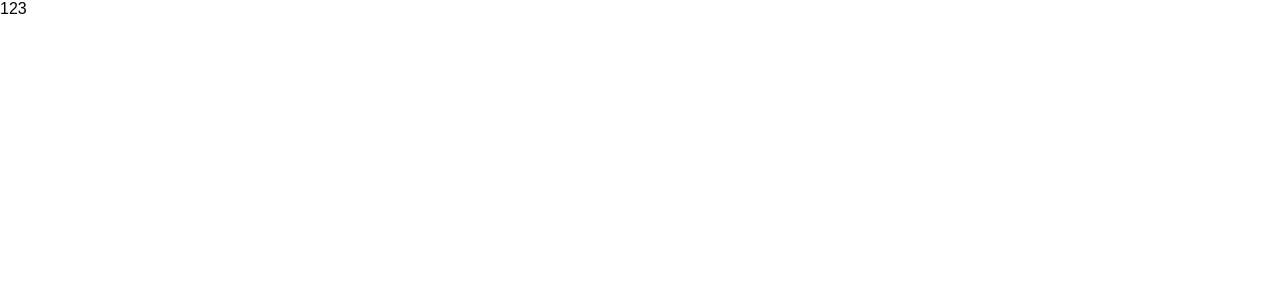
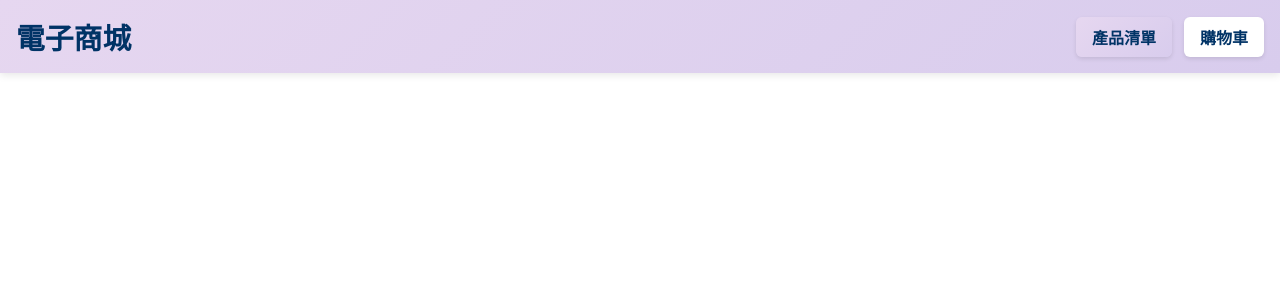
Before and after one commit to ylin73505-rgb/mcu-114-2-14130434-final, an Angular app: page /shopping in a window 1280 px wide. Shown: the top 300 px of the page. Built offline with nearby package versions, Linux system fonts and the light colour scheme.

Commit message:
產品清單,購物車按鈕樣式更改

```diff
--- a/src/app/hard/hard.component.html
+++ b/src/app/hard/hard.component.html
@@ -2,8 +2,8 @@
   <div class="header-top">
     <h1 class="header-title">電子商城</h1>
     <div class="button-group">
-      <button class="list-btn">產品清單</button>
-      <button class="cart-btn" (click)="goToCart()">
+      <button [class.list-btn]="!isShoppingPage" [class.list-btn-swap]="isShoppingPage" (click)="goToHome()">產品清單</button>
+      <button [class.cart-btn]="!isShoppingPage" [class.cart-btn-swap]="isShoppingPage" (click)="goToCart()">
         購物車 @if (cartService.cartCount() > 0) {
         <span class="cart-badge">{{ cartService.cartCount() }}</span>
         }
--- a/src/app/hard/hard.component.scss
+++ b/src/app/hard/hard.component.scss
@@ -34,15 +34,29 @@
   font-size: 1rem;
   font-weight: 600;
   cursor: pointer;
-  transition: all 0.3s ease;
+  transition: box-shadow 0.2s ease;
+  box-shadow: 0 2px 4px rgba(0, 0, 0, 0.1);
 
   &:hover {
-    transform: scale(1.05);
     box-shadow: 0 4px 12px rgba(0, 0, 0, 0.2);
   }
+}
 
-  &:active {
-    transform: scale(0.98);
+.list-btn-swap {
+  position: relative;
+  background: linear-gradient(135deg, #e6d7f0 0%, #d8cced 100%);
+  color: #003366;
+  border: none;
+  padding: 0.5rem 1rem;
+  border-radius: 6px;
+  font-size: 1rem;
+  font-weight: 600;
+  cursor: pointer;
+  transition: box-shadow 0.2s ease;
+  box-shadow: 0 2px 4px rgba(0, 0, 0, 0.1);
+
+  &:hover {
+    box-shadow: 0 4px 12px rgba(0, 0, 0, 0.2);
   }
 }
 
@@ -56,15 +70,29 @@
   font-size: 1rem;
   font-weight: 600;
   cursor: pointer;
-  transition: all 0.3s ease;
+  transition: box-shadow 0.2s ease;
+  box-shadow: 0 2px 4px rgba(0, 0, 0, 0.1);
 
   &:hover {
-    transform: scale(1.05);
     box-shadow: 0 4px 12px rgba(0, 0, 0, 0.2);
   }
+}
 
-  &:active {
-    transform: scale(0.98);
+.cart-btn-swap {
+  position: relative;
+  background: white;
+  color: #003366;
+  border: none;
+  padding: 0.5rem 1rem;
+  border-radius: 6px;
+  font-size: 1rem;
+  font-weight: 600;
+  cursor: pointer;
+  transition: box-shadow 0.2s ease;
+  box-shadow: 0 2px 4px rgba(0, 0, 0, 0.1);
+
+  &:hover {
+    box-shadow: 0 4px 12px rgba(0, 0, 0, 0.2);
   }
 }
 
--- a/src/app/hard/hard.component.ts
+++ b/src/app/hard/hard.component.ts
@@ -13,7 +13,15 @@ export class HardComponent {
   readonly cartService = inject(CartService);
   private readonly router = inject(Router);
 
+  get isShoppingPage(): boolean {
+    return this.router.url === '/shopping';
+  }
+
   goToCart(): void {
     this.router.navigate(['/shopping']);
   }
+
+  goToHome(): void {
+    this.router.navigate(['/']);
+  }
 }
--- a/src/app/shopping/shopping.component.html
+++ b/src/app/shopping/shopping.component.html
@@ -1 +1,3 @@
-<p>123</p>
+<header>
+  <app-hard></app-hard>
+</header>
--- a/src/app/shopping/shopping.component.ts
+++ b/src/app/shopping/shopping.component.ts
@@ -2,10 +2,11 @@ import { Component, inject, computed } from '@angular/core';
 import { CommonModule } from '@angular/common';
 import { Router } from '@angular/router';
 import { CartService } from '../cart.service';
+import { HardComponent } from '../hard/hard.component';
 
 @Component({
   selector: 'app-shopping',
-  imports: [CommonModule],
+  imports: [CommonModule, HardComponent],
   templateUrl: './shopping.component.html',
   styleUrl: './shopping.component.scss',
 })
```
